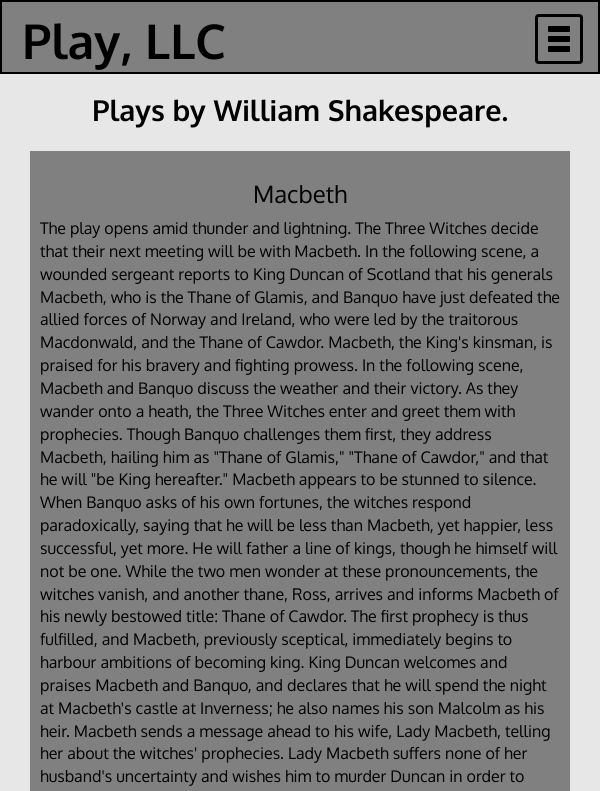
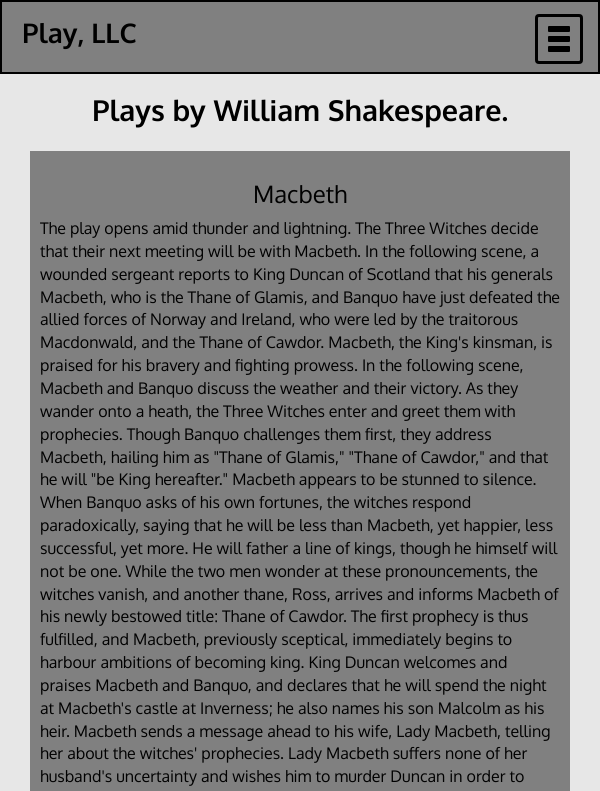
Before and after one commit to anu123-crypto/graded-assignment, a plain HTML site: page index.html in a window 600 px wide. Shown: the top 791 px of the page. Drawn offline with Linux system fonts and the light colour scheme.

Commit message:
first commit

```diff
--- a/css/styles.css
+++ b/css/styles.css
@@ -67,113 +67,9 @@ h2 {
   h3 {
     text-align: center;
   }
-/*#menu-tile, #specials-tile, #map-tile {
-  height: 750px;
-  width: 100%;
-  margin:20px;
-  padding: 10px;
-  position: relative;
-  border: 2px solid #3F0C1F;
-  overflow: auto;
-}*/
-/*#menu-tile:hover, #specials-tile:hover, #map-tile:hover {
-  box-shadow: 0 1px 5px 1px #cccccc;
-}
-
-/*#menu-tile {
-  background: url('../images/menu-tile.jpg') no-repeat;
-  background-position: center;
-}
-#specials-tile {
-  background: url('../images/specials-tile.jpg') no-repeat;
-  background-position: center;
-}*/
-
-/*#menu-tile span, #specials-tile span, #map-tile span {
-  position: absolute;
-  top: 0;
-  left: 0;
-  width: 100%;
-  text-align: center;
-  font-size: 1.6em;
-  /*text-transform: uppercase;*/
- /* background-color: #808080;
-  color: #000;*/
-
-/*}*/
-/*.section-head {
-  font-size: 1.4em;
-  font-weight: bold;
-}
-
-
-.box {
-  background-color: #808080;
-  height: 750px;
-  margin-top: 50px;
-  overflow: auto;
-}
-h3.section-head  {
-  width: 100%;
-  position: relative;
-  overflow: hidden;
-}
-section-head > span {
-  position: absolute;
-  bottom: 0;
-  right: 0;
-  width: 100%;
-  text-align: center;
-  font-size: 1.6em;
-}
-
-#content {
-  text-align: left;
-  color: #000;
-}*/
-
-/*@media (min-width: 992px) and (max-width: 1199px) {
-  .navbar-brand {
-    padding-top: 15px;
-    height: 80px;
-  }
-  .navbar-brand h1 {
-    padding-top: 10px;
-  }
-}
-
-@media (min-width: 1200px) {
-  .navbar-brand {
-    padding-top: 15px;
-    height: 80px;
-  }
-  .navbar-brand h1 {
-    /*padding-top: 10px;*/
- /* }
-}
-*/
-/*@media (min-width: 768px) and (max-width: 991px) {
-   .navbar-brand {
-    padding-top: 15px;
-    height: 80px;
-  }
-  .navbar-brand h1 {
-    /*padding-top: 10px;*/
- /* }
-
-}*/
-
-
 
 @media (min-width: 480px) and (max-width: 767px) {
-  .navbar-brand {
-    /*padding-top: 10px;*/
-    /*height: 80px;*/
-  }
-  .navbar-brand h1 {
-    /*padding-top: 15px;*/
-    font-size: 8vw; /*1vw = 1% of viewport width*/
-  }
+
 
   #nav-list a:hover {
     background-color: #E7E7E7;
@@ -182,7 +78,7 @@ section-head > span {
 @media (max-width: 479px) {
   .navbar-brand h1 {
     font-size: 7vw;
-    /*padding-top: 5px;*/
+
   }
 
    #nav-list a:hover {
```
